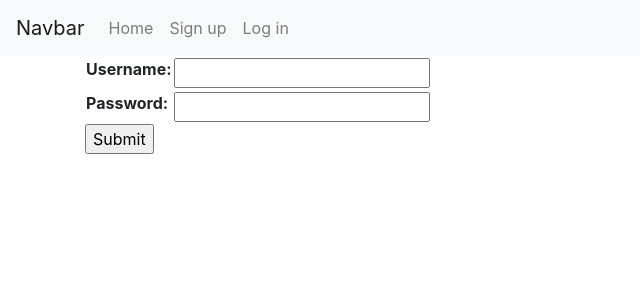
After one commit to barrannov/contracts_project, a Django app: page /login/ in a window 1280 px wide. The commit adds this page. Shown: the top 300 px of the page, without its empty margins (0-640 px from the left). Run offline with Django 3.2, Linux system fonts and the light colour scheme; some libraries are stand-ins or nearby versions.

Commit message:
login functionality

```diff
--- a/contracts/forms.py
+++ b/contracts/forms.py
@@ -1,5 +1,10 @@
 from django.contrib.auth.models import User
 from django import forms
+
+
+class LoginForm(forms.Form):
+    username = forms.CharField()
+    password = forms.CharField(widget=forms.PasswordInput)
 
 
 class UserForm(forms.ModelForm):
--- a/contracts/urls.py
+++ b/contracts/urls.py
@@ -1,12 +1,12 @@
 from . import views
 from django.urls import path
-from django.contrib.auth.views import logout, login
+from django.contrib.auth.views import logout
 
 app_name = 'contracts'
 
 urlpatterns = [
     path('', views.HomePage.as_view(), name='home'),
     path('registration_form/', views.UserFormView.as_view(), name='registration_form'),
-    path('login/', login, name='login'),
+    path('login/', views.Login.as_view(), name='login'),
     path('logout/', logout, {'next_page': '/'}, name='logout')
 ]
--- a/contracts/views.py
+++ b/contracts/views.py
@@ -1,8 +1,35 @@
 from django.shortcuts import render
 from django.views import View
-from .forms import UserForm
-from django.contrib.auth import authenticate, login
+from .forms import UserForm, LoginForm
+from django.contrib.auth import authenticate
+from django.contrib.auth.views import login
 from django.shortcuts import redirect
+
+
+class Login(View):
+    form_class = LoginForm
+    template_name = 'login.html'
+
+    def get(self, request):
+        form = self.form_class(None)
+        return render(request, self.template_name, {'form': form})
+
+    def post(self, request):
+        form = self.form_class(request.POST)
+
+        if form.is_valid():
+
+            username = form.cleaned_data['username']
+            password = form.cleaned_data['password']
+
+            user = authenticate(username=username, password=password)
+
+            if user is not None:
+                if user.is_active:
+                    login(request, user)
+                    return redirect('/')
+        return render(request, self.template_name, {'form': form})
+
 
 
 class HomePage(View):
--- /dev/null
+++ b/templates/login.html
@@ -0,0 +1,11 @@
+{% extends 'base.html' %}
+
+{% block content %}
+    <form action="" method="post">
+        {% csrf_token %}
+        <table>
+            {{ form }}
+        </table>
+        <input type="submit" value="Submit"/>
+    </form>
+{% endblock %}
--- a/templates/top_navigation.html
+++ b/templates/top_navigation.html
@@ -13,6 +13,9 @@
                 <li class="nav-item ">
                     <a class="nav-link" href="/registration_form">Sign up<span class="sr-only">(current)</span></a>
                 </li>
+                <li class="nav-item ">
+                    <a class="nav-link" href="/login">Log in<span class="sr-only">(current)</span></a>
+                </li>
             {% elif user.is_authenticated%}
                 <li class="nav-item ">
                     <a class="nav-link" href="/logout">Log out<span class="sr-only">(current)</span></a>
```
